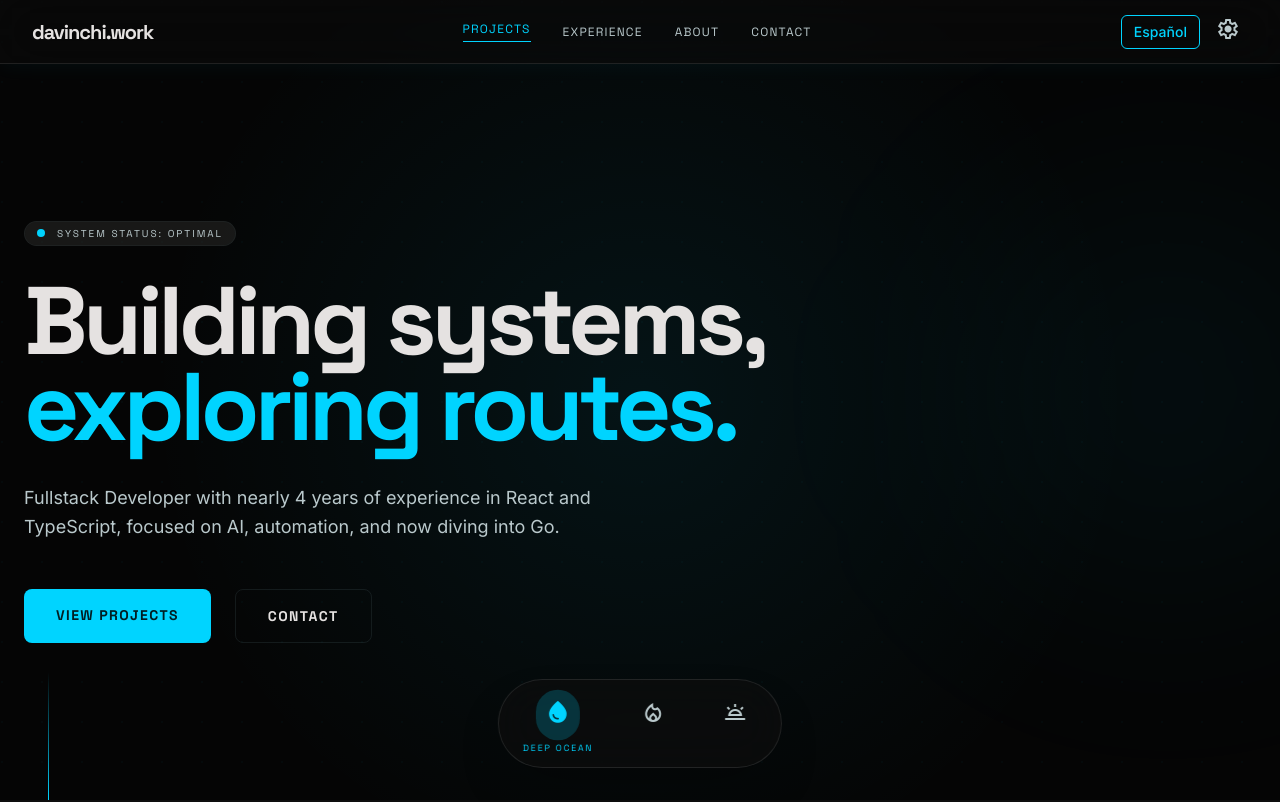
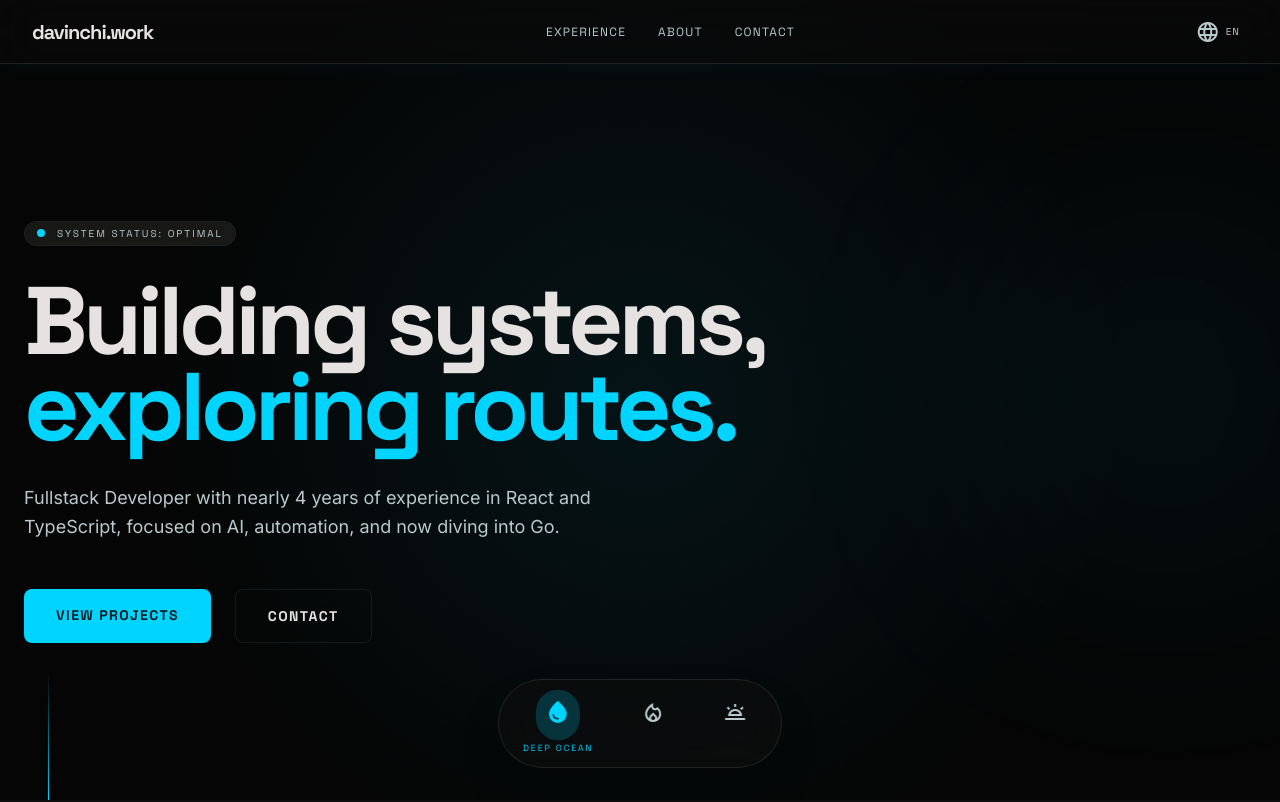
Before and after one commit to Siravian-index/davinchi-web, a React (Vite) app: page / in a window 1280 px wide. Shown: the top 802 px of the page. Built offline with nearby package versions, Linux system fonts and the light colour scheme.

Commit message:
Add order to navbar selectors and items

```diff
--- a/src/react-app/components/footer.tsx
+++ b/src/react-app/components/footer.tsx
@@ -4,7 +4,7 @@ export const Footer = () => {
   const { t } = useTranslation();
 
   return (
-    <footer className="bg-surface-container-lowest py-16 border-t border-white/5">
+    <footer id="contact" className="bg-surface-container-lowest py-16 border-t border-white/5">
       <div className="container mx-auto px-6 flex flex-col md:flex-row justify-between items-center gap-8">
         <div className="flex flex-col gap-1">
           <span className="font-headline font-bold text-on-surface tracking-widest uppercase">
--- a/src/react-app/components/navbar.tsx
+++ b/src/react-app/components/navbar.tsx
@@ -2,7 +2,6 @@ import { useTranslation } from "react-i18next";
 import { LanguageSwitcher } from "@/components/ui/language-switcher";
 
 const NAV_LINKS = [
-  { labelKey: "nav.projects", href: "#projects" },
   { labelKey: "nav.professional", href: "#professional" },
   { labelKey: "nav.about", href: "#about" },
   { labelKey: "nav.contact", href: "#contact" },
@@ -13,31 +12,27 @@ export const Navbar = () => {
 
   return (
     <nav className="fixed top-0 w-full z-50 flex justify-between items-center px-8 h-16 bg-surface-container-lowest/40 backdrop-blur-xl border-b border-white/10 shadow-[0_0_20px_rgba(0,212,255,0.06)]">
-      <span className="font-headline font-bold tracking-tighter text-xl text-on-surface">
+      <a
+        href="#"
+        className="font-headline font-bold tracking-tighter text-xl text-on-surface hover:text-primary transition-colors duration-300"
+      >
         davinchi.work
-      </span>
+      </a>
 
       <div className="hidden md:flex items-center gap-8">
-        {NAV_LINKS.map((link, i) => (
+        {NAV_LINKS.map((link) => (
           <a
             key={link.labelKey}
             href={link.href}
-            className={
-              i === 0
-                ? "font-label uppercase tracking-widest text-xs text-primary border-b border-primary pb-1 transition-all duration-300 ease-out"
-                : "font-label uppercase tracking-widest text-xs text-on-surface-variant hover:text-on-surface transition-colors ease-out duration-300"
-            }
+            className="font-label uppercase tracking-widest text-xs text-on-surface-variant hover:text-on-surface transition-colors ease-out duration-300"
           >
             {t(link.labelKey)}
           </a>
         ))}
       </div>
 
-      <div className="flex items-center gap-2 text-primary">
+      <div className="flex items-center gap-2">
         <LanguageSwitcher />
-        <button className="p-2 hover:bg-white/5 transition-all duration-300 rounded-lg text-on-surface-variant hover:text-on-surface">
-          <span className="material-symbols-outlined text-[22px]">settings</span>
-        </button>
       </div>
     </nav>
   );
--- a/src/react-app/components/ui/language-switcher.tsx
+++ b/src/react-app/components/ui/language-switcher.tsx
@@ -1,18 +1,22 @@
 import { useTranslation } from "react-i18next";
 
 export const LanguageSwitcher = () => {
-  const { i18n, t } = useTranslation();
+  const { i18n } = useTranslation();
 
   const toggle = () => {
     i18n.changeLanguage(i18n.language === "es" ? "en" : "es");
   };
 
+  const currentLang = i18n.language === "es" ? "ES" : "EN";
+
   return (
     <button
       onClick={toggle}
-      className="text-sm font-medium text-muted-fg hover:text-foreground transition-colors border border-border rounded-md px-3 py-1.5"
+      title={currentLang === "ES" ? "Switch to English" : "Cambiar a Español"}
+      className="flex items-center gap-1.5 p-2 hover:bg-white/5 transition-all duration-300 rounded-lg text-on-surface-variant hover:text-on-surface"
     >
-      {t("language.switch")}
+      <span className="material-symbols-outlined text-[22px]">language</span>
+      <span className="font-label text-[10px] uppercase tracking-widest">{currentLang}</span>
     </button>
   );
 };
```
